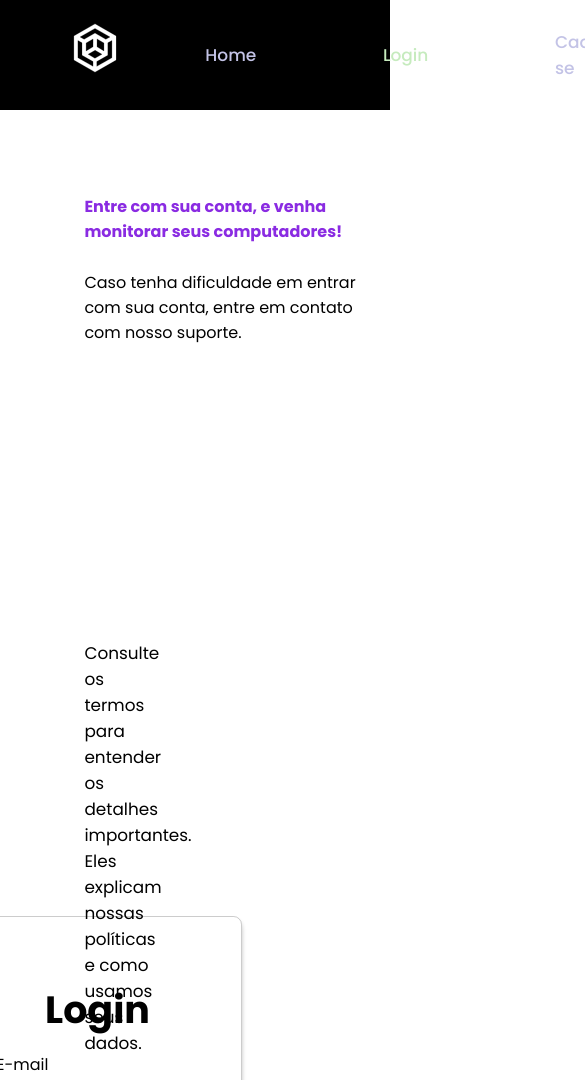
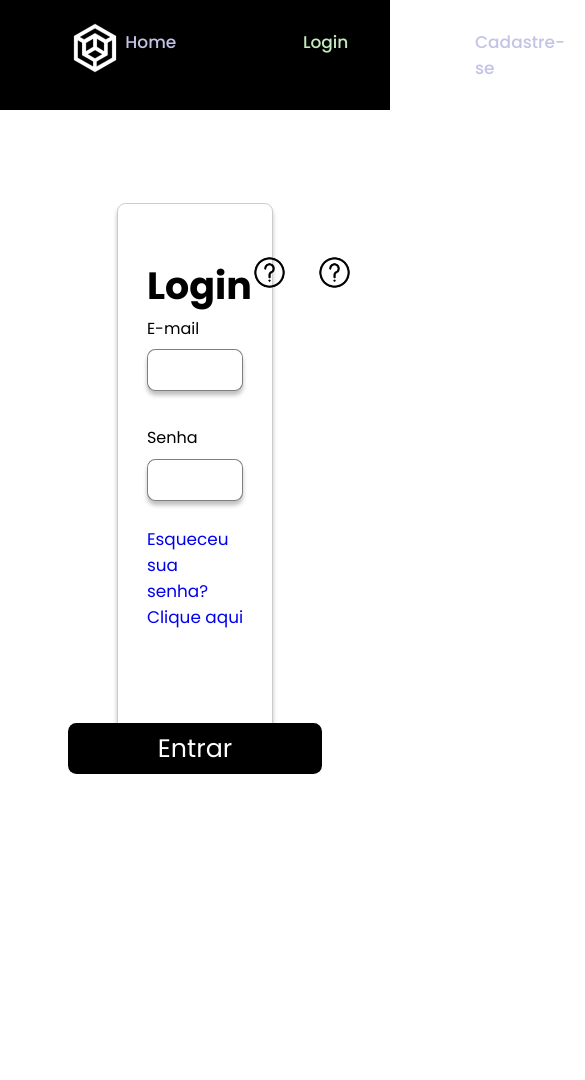
Before and after one commit to Grupo05-ADSC/Site-institucional, a plain HTML site: page login.html in a window 390 px wide. Shown: the top 1080 px of the page, 585 px wide, since content can reach past the window. After the commit the page ends 855 px from the top, so only its background shows below. Drawn offline with Linux system fonts and the light colour scheme; a web font is replaced by a local one.

Commit message:
Alterações na tela de cadastro (Responsividade pronta), começando com a de login

```diff
--- a/css/cadastro.css
+++ b/css/cadastro.css
@@ -15,33 +15,26 @@ body {
     background: #fff;
 }
 
-/* .navigation {
+.navigation {
     display: flex;
     align-items: center;
     justify-content: space-between;
     padding: 18px 40px;
-    width: 100vw;
-    background: #000 ;
+    background-color: #000;
+
     transition: all 0.5;
-    margin-right: 5rem;
 }
 
 .navigation .logo {
-    color: #C3C3E6;
-    font-size: 1.7rem;
+    padding-left: 3vh;
+    color: blueviolet;
+    font-size: 4vh;
     font-weight: 600;
-    transition: all 0.4s;
-}
-
-.logo:hover {
-    scale: 1.04;
 }
 
 .navigation ul {
     display: flex;
-    align-items: center;
-    gap: 5rem;
-    margin: 0 5rem;
+    gap: 15vh;
 }
 
 .navigation ul li a {
@@ -51,23 +44,29 @@ body {
     transition: all 0.5;
 }
 
-.navigation ul .nav-item.button {
+/* .navigation ul .nav-item.button {
     padding: 5px 15px;
     background: #5B2A86;
     color: #C6EBBE;
-    border-radius: 10px;
+    border-radius: 1vh;
     font-weight: 500;
     transition: all 0.5s;
-}
+} */
 
 .navigation ul li a:hover {
     color: #C6EBBE;
 }
 
-.navigation i{
-    cursor: pointer;
-    font-size: 1.5rem;
-} */
+.navigation ul li a.current {
+    color: #C6EBBE;
+}
+
+.navigation .logo {
+    transition: all 0.4s;
+}
+.navigation .logo:hover {
+    scale: 1.04;
+}
 
 .menu {
     cursor: pointer;
@@ -91,18 +90,10 @@ body {
 
 .cadastro {
     display: flex;
-    flex-direction: row-reverse;
     justify-content: center;
+    align-items: center;
 
-    height: 700px;
-    gap: 100px;
-    padding-right: 25%;
-    margin-top: 50px;
-}
-
-.coluna-1 {
-    height: 80vh;
-    width: 50%;
+    height: 100vh;
 }
 
 .card-cadastro {
@@ -128,7 +119,7 @@ body {
     display: flex;
     flex-direction: row;
     align-items: center;
-    justify-content: center;
+    justify-content: space-between;
 
     width: 80%;
 }
@@ -139,9 +130,8 @@ body {
 }
 
 .hints {
-    display: none;
+    display: flex;
     gap: 30px;
-
     width: 100px;
 }
 
@@ -199,37 +189,6 @@ body {
     border-radius: 10px;
 }
 
-@media (max-width: 1500px) {
-
-    .titulo {
-        justify-content: space-between;
-    }
-
-    .hints {
-        display: flex;
-    }
-
-
-    .cadastro {
-        padding: 0;
-        margin: 0;
-    }
-
-    .coluna-1 {
-        width: 80%;
-        margin-top: 4%;
-    }
-
-    .card-cadastro {
-        width: 75%;
-        height: 80vh;
-    }
-
-    .coluna-2 {
-        display: none;
-    }
-}
-
 @media (max-width: 800px) {
     .navigation{
         padding: 18px 20px;
@@ -254,27 +213,29 @@ body {
 
     .nav-menu{
         position: fixed;
-        right: -100%;
-        top: 70px;
-        width: 100%;
-        height: 100%;
+        top: 0;
+        left: 0;
+        width: 100vw;
+        height: 100vh;
+        background-color: #000;
+        clip-path: circle(100px at 90% -15%);
+        transition: 1s ease-out;
+
         flex-direction: column;
-        background: #fff;
-        gap: -10px;
-        transition: 0.3s;
-        z-index: 2;
+        align-items: center;
+        justify-content: space-around;
+        gap: 0;
+        pointer-events: none;
     }
 
     .nav-menu.ativo{
-        right: 0;
-    }
-
-    .nav-item {
-        margin: 16px 0;
+        clip-path: circle(1500px at 90% -15%);
+        pointer-events: all;
     }
 
     .card-cadastro {
-        width: 100%;
+        width: 80vw;
+        height: 100vh;
         padding: none;
 
         border: none;
@@ -282,6 +243,7 @@ body {
     }
 
     .hints {
+        display: none;
         z-index: 1
     }
 
--- a/css/login.css
+++ b/css/login.css
@@ -15,7 +15,6 @@ body{
 
 header{
     width: 100%;
-    background: #000 ;
 }
 
 .navigation {
@@ -23,9 +22,9 @@ header{
     align-items: center;
     justify-content: space-between;
     padding: 18px 40px;
+    background-color: #000;
 
     transition: all 0.5;
-    margin-right: 5rem;
 }
 
 .navigation .logo {
@@ -37,9 +36,7 @@ header{
 
 .navigation ul {
     display: flex;
-    align-items: center;
     gap: 15vh;
-    margin: 0 5rem;
 }
 
 .navigation ul li a {
@@ -75,60 +72,75 @@ header{
 
 .Login{
     display: flex;
-    flex-direction: row;
-}
-
-.Card-Texto{
-    height: 87vh;
-    width: 60%;
-    padding: 10vh;
-}
-
-.Box-Texto1{
-    color: blueviolet;
-    font-size:5vh;
-    font-weight: bolder;
-}
-
-.Box-Texto2{
-    margin-top: 3vh;
-}
-
-.Box-Texto3{
-    margin-top: 35vh;
-    font-size: 2vh;
-}
-
-.Card-Login{
-    width: 50%;
-    height: 87vh;
-    display: flex;
+    justify-content: center;
     align-items: center;
-    justify-content: center;
+    width: 100%;
+    height: 88.3vh;
 }
 
 .Card-Formulario{
     display: flex;
     flex-direction: column;
     align-items: center;
-    height: 70vh;
+    height: 75%;
     border: 1px solid #00000033;
     box-shadow: 0 0.5vh 0.5vh 0 #00000040;
     border-radius: 1vh;
-    width:65vh;
+    width: 40%;
     padding: 2vh;
 }
 
 .titulo-login{
     display: flex;
+    flex-direction: row;
     align-items: center;
-    justify-content: center;
+    justify-content: space-between;
+    padding: 0 10%;
     margin-top: 4vh;
     font-size: 3vh;
     font-weight: bold;
     height: 10vh;
     width: 100%;
 }
+
+.titulo h1 {
+    font-size: 35px;
+    margin-bottom: 20px;
+}
+
+.hints {
+    display: flex;
+    gap: 30px;
+    width: 100px;
+}
+
+.tooltip img {
+    width: 35px;
+    margin-bottom: 15px;
+}
+
+.tooltip {
+    position: relative;
+    display: inline-block;
+  }
+
+  .tooltip .tooltip-text {
+    visibility: hidden;
+    width: 120px;
+    background-color: black;
+    color: #fff;
+    text-align: center;
+    padding: 5px 0;
+    border-radius: 6px;
+    font-size: 15px;
+
+    position: absolute;
+    z-index: 1;
+  }
+
+  .tooltip:hover .tooltip-text {
+    visibility: visible;
+  }
 
 .box-login{
     width: 80%;
--- a/login.html
+++ b/login.html
@@ -25,22 +25,19 @@
     </header>
 
     <section class="Login">
-        <div class="Card-Texto">
-            <div class="Box-Texto1">
-                Entre com sua conta, e venha monitorar seus computadores!
-            </div>
-            <div class="Box-Texto2">
-                Caso tenha dificuldade em entrar com sua conta, entre em contato com nosso suporte.
-            </div>
-            <div class="Box-Texto3">
-                Consulte os termos para entender os detalhes importantes. Eles explicam nossas políticas e como usamos seus dados.
-            </div>
-        </div>
-
-        <div class="Card-Login">
         <div class="Card-Formulario">
             <div class="titulo-login">
                 <h1>Login</h1>
+                <div class="hints">
+                    <div class="tooltip">
+                        <img src="./img/help.png" alt="" class="tooltip-img">
+                        <span class="tooltip-text"> Consulte os termos para entender os detalhes importantes. Eles explicam nossas políticas e como usamos seus dados </span>
+                    </div>
+                    <div class="tooltip">
+                        <img src="./img/help.png" alt="" class="tooltip-img">
+                        <span class="tooltip-text"> Caso ocorra algum erro ao cadastrar sua conta, entre em contato conosco através da nossa equipe de suporte. </span>
+                    </div>
+                </div>
             </div>
             <div class="box-login">
                 <p>E-mail</p>
@@ -56,8 +53,6 @@
             </div>
             <div class="btn">
                 <button class="btn-login" onclick="login()">Entrar</button>
-                </div>
-
             </div>
         </div>
     </section>
```
Also changed, not shown: cadastro.html (+0 -3 lines). Lines whose indentation alone changed are shown as unchanged.
